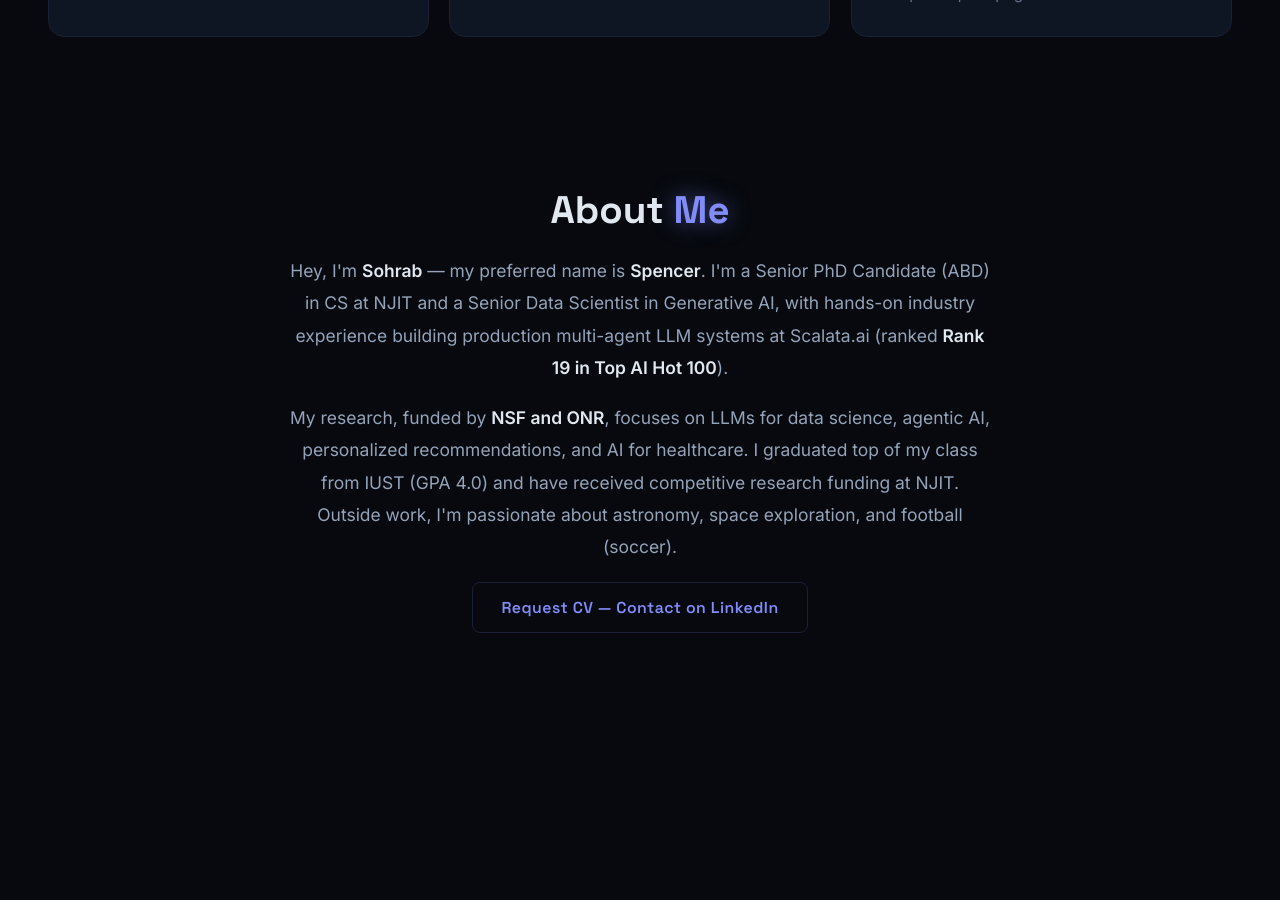
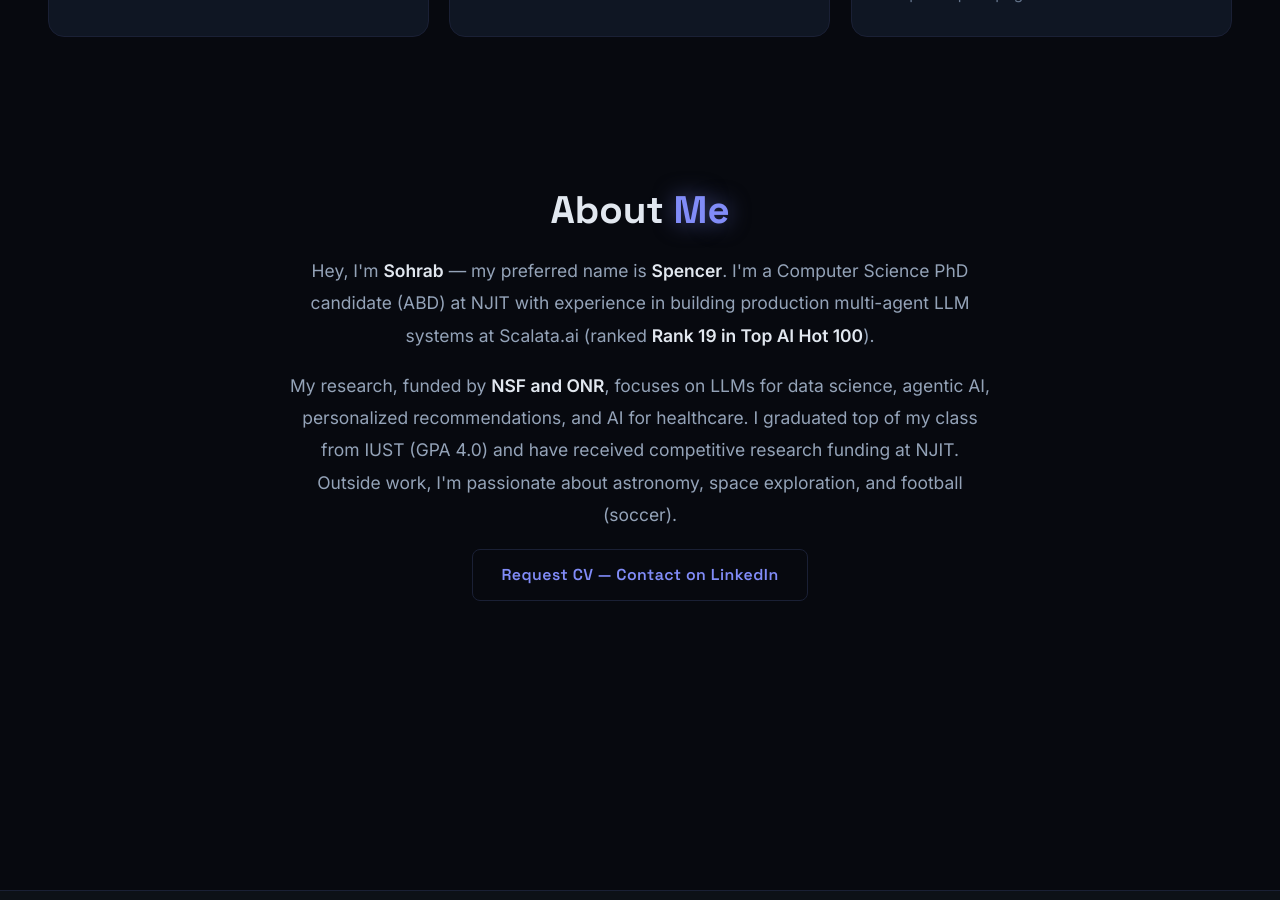
Before and after one commit to sohrabnamazinia/sohrabnamazinia.github.io, a Jekyll site: the page built from _pages/about.md, in a window 1280 px wide and 900 px high, scrolled down 2445 px. Built offline with Jekyll 4.4.1, drawn with Linux system fonts in a browser that asks for light colours; some web fonts are replaced; some of the changed text lies outside the part shown.

Commit message:
Drop "Data Scientist" self-description and hide the CV page
- Hero subtitle now lists research areas: agentic data management,
  RL-powered optimization, personalized recommendation, and human-LLM
  collaboration in data science pipelines
- About Me and sidebar bio now describe a Computer Science PhD
  candidate (ABD) at NJIT; past Scalata role titles are unchanged
- Unpublish /cv/ (published: false) so it is no longer served or listed
  in the sitemap; the source stays in the repo

Co-Authored-By: Claude Opus 5 <noreply@anthropic.com>

```diff
--- a/_config.yml
+++ b/_config.yml
@@ -24,7 +24,7 @@ author:
   avatar           : "profile.png"
   name             : "Sohrab Namazi Nia (Spencer Namazi Nia)"
   pronouns         : "he/him"
-  bio              : "Senior Data Scientist in Gen AI | PhD Candidate (ABD) at NJIT BDAL"
+  bio              : "Computer Science PhD candidate (ABD) at NJIT BDAL"
   location         : "NYC Metropolitan Area"
   employer         :
   uri              : # URL
--- a/_pages/about.md
+++ b/_pages/about.md
@@ -17,8 +17,9 @@ redirect_from:
     <h1 class="hero-name">Sohrab<br><span class="accent" style="white-space:nowrap;">Namazi Nia</span></h1>
 
     <p class="hero-subtitle">
-      Senior Data Scientist in <span class="accent">Generative AI</span>
-      &amp; <span class="accent2">Multi-Agent LLM Systems</span>
+      <span class="accent">Agentic data management</span>, <span class="accent2">RL-powered optimization</span>,
+      <span class="accent">personalized recommendation</span>, and <span class="accent2">human–LLM collaboration</span>
+      in data science pipelines
     </p>
 
     <p class="hero-desc">
@@ -132,8 +133,8 @@ redirect_from:
   <h2>About <span class="accent">Me</span></h2>
   <p>
     Hey, I'm <strong>Sohrab</strong> — my preferred name is <strong>Spencer</strong>.
-    I'm a Senior PhD Candidate (ABD) in CS at NJIT and a Senior Data Scientist in Generative AI,
-    with hands-on industry experience building production multi-agent LLM systems at Scalata.ai (ranked <strong>Rank 19 in Top AI Hot 100</strong>).
+    I'm a Computer Science PhD candidate (ABD) at NJIT with experience in building production
+    multi-agent LLM systems at Scalata.ai (ranked <strong>Rank 19 in Top AI Hot 100</strong>).
   </p>
   <p>
     My research, funded by <strong>NSF and ONR</strong>, focuses on LLMs for data science, agentic AI,
```
Also changed, not shown: _pages/cv.md (+1 -0 lines).
